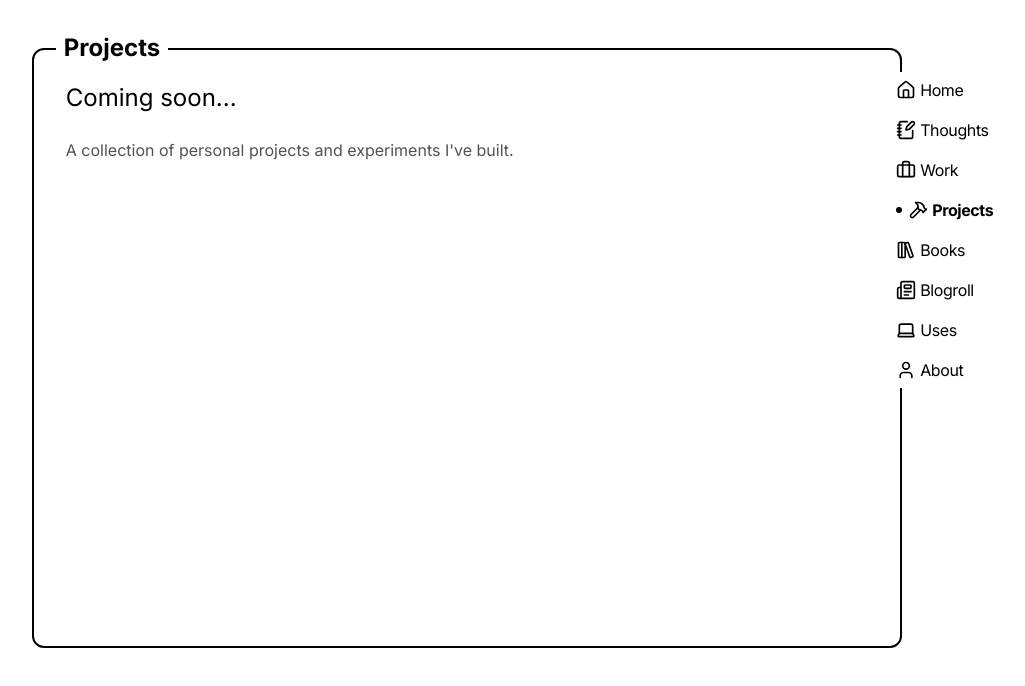
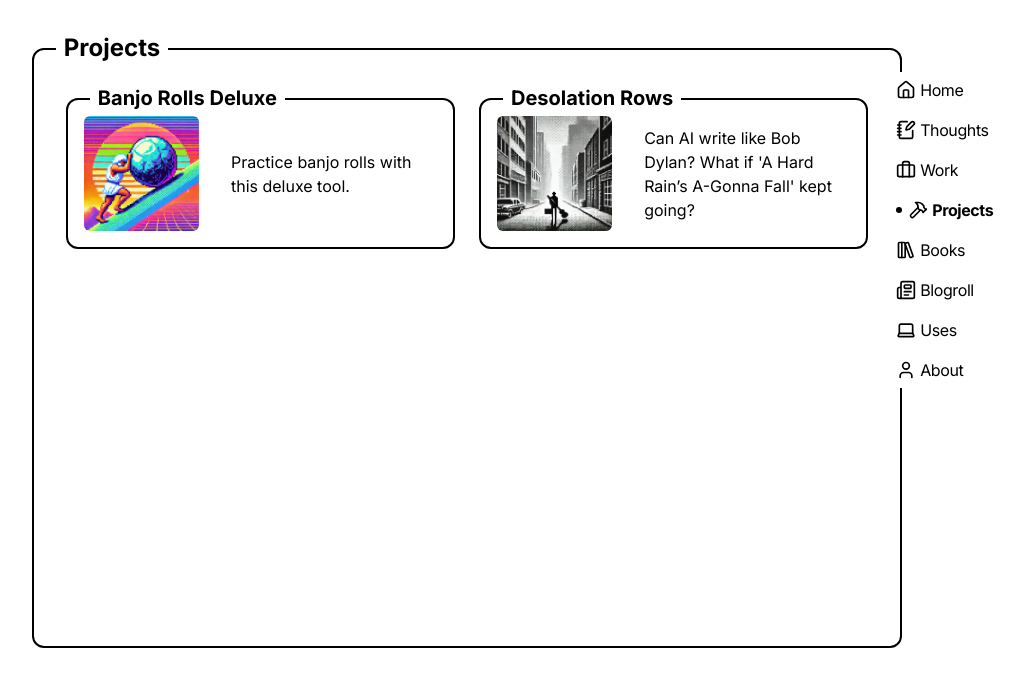
Before and after one commit to WillTwait/twait.dev, a Next.js app: page /projects in a window 1280 px wide. Shown: the top 686 px of the page, without its empty margins (173-1198 px from the left). Built offline with nearby package versions, Linux system fonts and the light colour scheme.

Commit message:
feat: add project links

```diff
--- /dev/null
+++ b/app/components/project-card.tsx
@@ -0,0 +1,48 @@
+import Image from "next/image";
+import Link from "next/link";
+import Frame from "./frame";
+
+interface ProjectCardProps {
+  icon: string;
+  title: string;
+  description: string;
+  href: string;
+}
+
+export default function ProjectCard({
+  icon,
+  title,
+  description,
+  href,
+}: ProjectCardProps) {
+  return (
+    <Link
+      href={href}
+      className="block group transition-transform hover:scale-[1.01] focus:scale-[1.01]"
+      target="_blank"
+      style={{ textDecoration: "none" }}
+    >
+      <Frame title={title} titleSize="md">
+        <div className="grid grid-cols-[38.2%_61.8%] h-full">
+          {/* Image section - golden ratio (38.2%) */}
+          <div className="relative p-4 flex items-center justify-center">
+            <div className="relative w-full aspect-square">
+              <Image
+                src={icon}
+                alt={`${title} icon`}
+                fill
+                className="object-cover rounded-md"
+                sizes="(max-width: 768px) 100vw, 300px"
+              />
+            </div>
+          </div>
+
+          {/* Content section - golden ratio complement (61.8%) */}
+          <div className="p-4 flex flex-col justify-center">
+            <p>{description}</p>
+          </div>
+        </div>
+      </Frame>
+    </Link>
+  );
+}
--- a/app/projects/page.tsx
+++ b/app/projects/page.tsx
@@ -1,10 +1,40 @@
+import ProjectCard from "../components/project-card";
+
+export const metadata = {
+  title: "Projects",
+  description: "A collection of personal projects and experiments I've built.",
+};
+
 export default function ProjectsPage() {
+  const projects = [
+    {
+      title: "Banjo Rolls Deluxe",
+      description: "Practice banjo rolls with this deluxe tool.",
+      icon: "/attachments/banjo-rolls-deluxe-icon.png",
+      href: "https://banjo-rolls-deluxe.twait.dev",
+    },
+    {
+      title: "Desolation Rows",
+      description:
+        "Can AI write like Bob Dylan? What if 'A Hard Rain’s A-Gonna Fall' kept going?",
+      icon: "/attachments/desolation-rows-icon.png",
+      href: "https://desolation-rows.twait.dev",
+    },
+  ];
+
   return (
     <section className="flex flex-col gap-6">
-      <p className="text-2xl">Coming soon...</p>
-      <p className="text-neutral-600">
-        A collection of personal projects and experiments I've built.
-      </p>
+      <div className="grid grid-cols-1 md:grid-cols-2 gap-6 mt-4">
+        {projects.map((project) => (
+          <ProjectCard
+            key={project.title}
+            title={project.title}
+            description={project.description}
+            icon={project.icon}
+            href={project.href}
+          />
+        ))}
+      </div>
     </section>
   );
 }
--- /dev/null
+++ b/next.config.js
@@ -0,0 +1,17 @@
+/** @type {import('next').NextConfig} */
+const nextConfig = {
+  images: {
+    remotePatterns: [
+      {
+        protocol: "https",
+        hostname: "tab-maker-deluxe.twait.dev",
+      },
+      {
+        protocol: "https",
+        hostname: "desolation-rows.twait.dev",
+      },
+    ],
+  },
+};
+
+module.exports = nextConfig;
```
Also changed, not shown: public/attachments/banjo-rolls-deluxe-icon.png (added), public/attachments/desolation-rows-icon.png (added).
